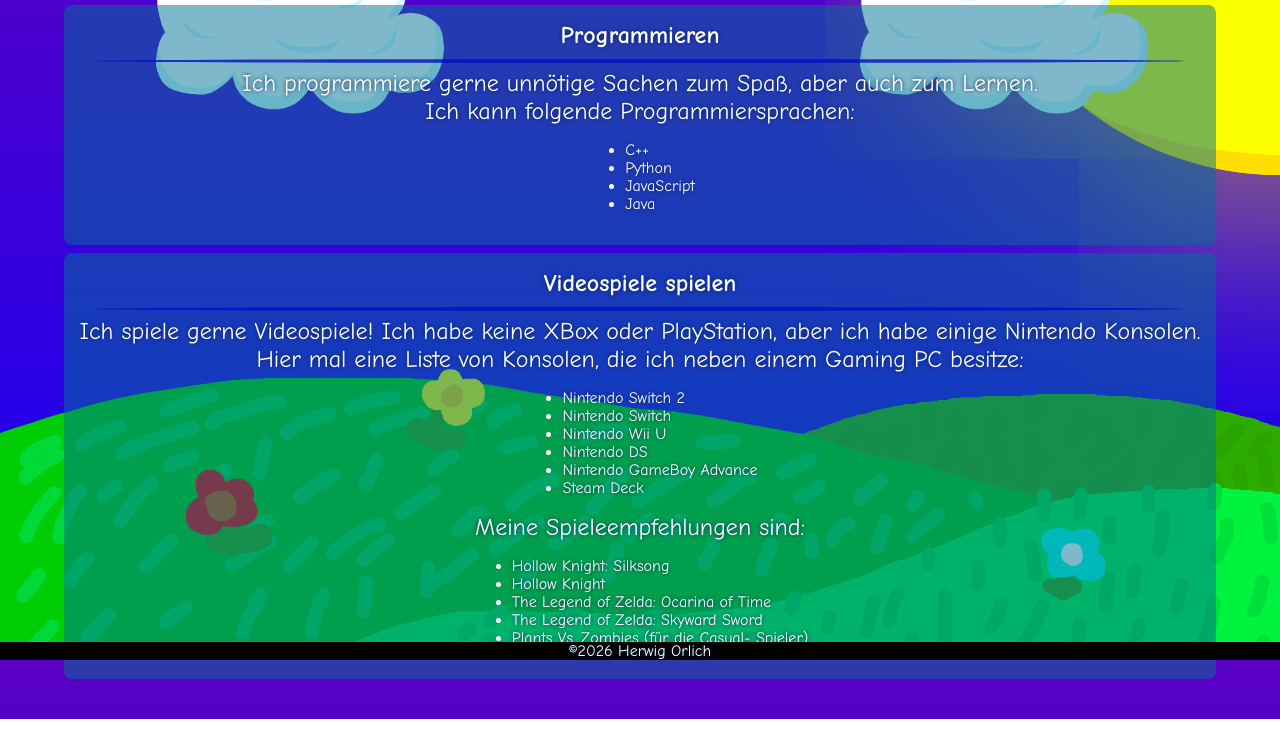
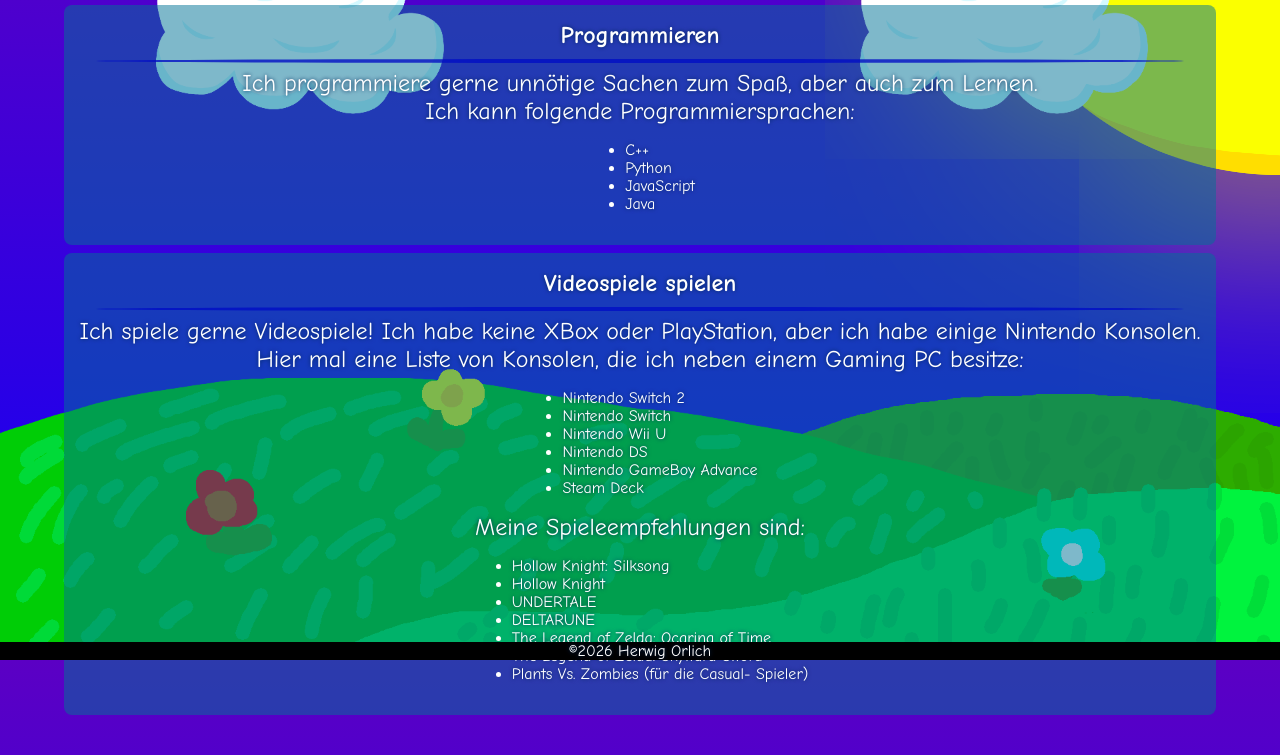
Before and after one commit to HerangegangenerWiginger/WMC, a plain HTML site: page interessen.html in a window 1280 px wide. Shown: the part 140-895 px from the top of the page. Before the commit the page ends 859 px from the top, so only its background shows below. Drawn offline with Linux system fonts and the light colour scheme.

Commit message:
paar anpassungen

```diff
--- a/interessen.html
+++ b/interessen.html
@@ -53,6 +53,8 @@
                     <ul>
                         <li>Hollow Knight: Silksong</li>
                         <li>Hollow Knight</li>
+                        <li>UNDERTALE</li>
+                        <li>DELTARUNE</li>
                         <li>The Legend of Zelda: Ocarina of Time</li>
                         <li>The Legend of Zelda: Skyward Sword</li>
                         <li>Plants Vs. Zombies (für die Casual- Spieler)</li>
```
Also changed, not shown: schule.html (+1 -1 lines).
